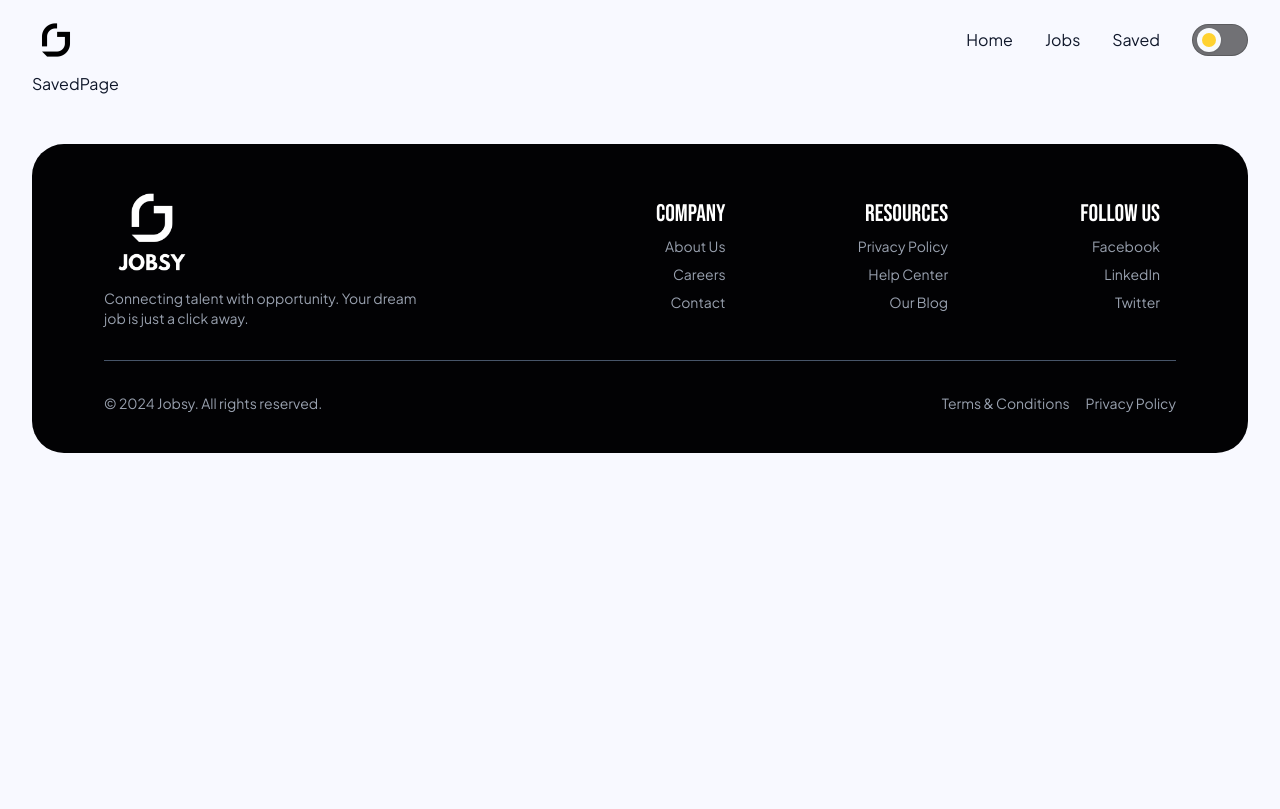
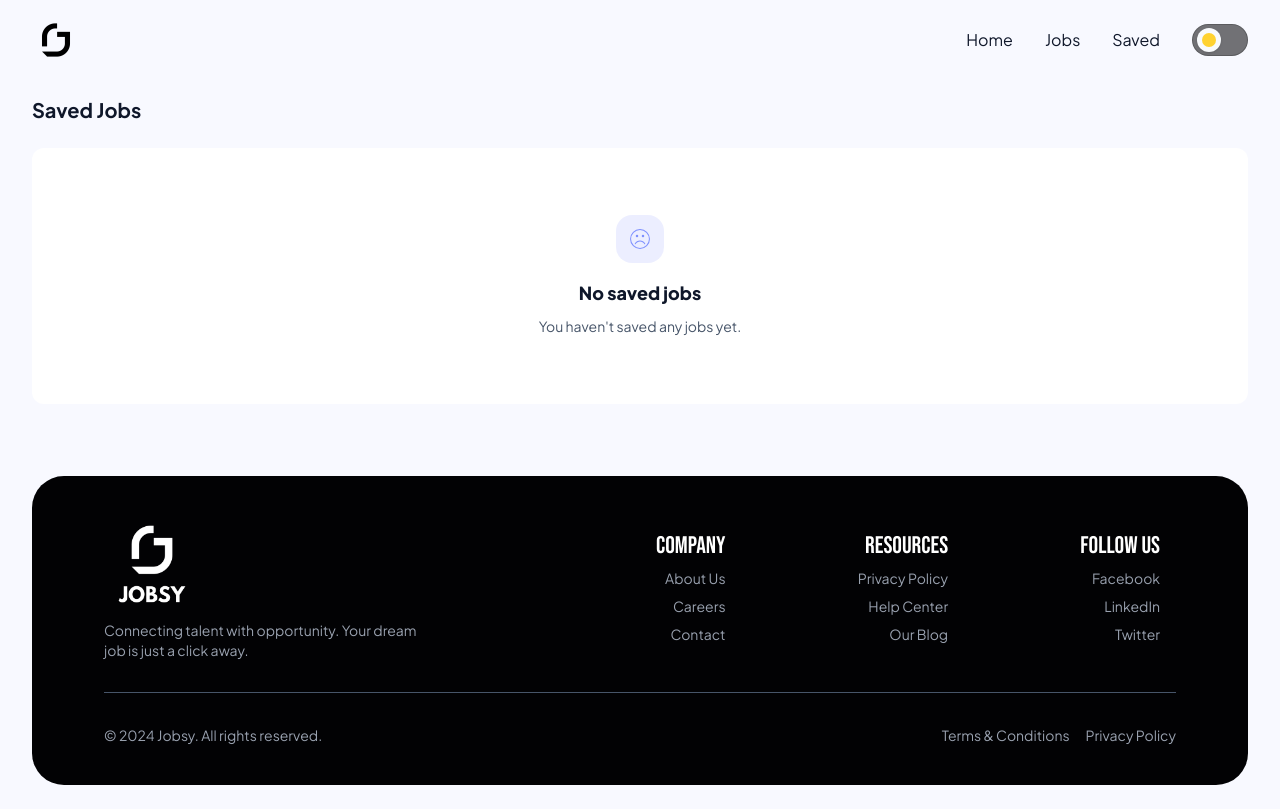
Before and after one commit to jatisusan/jobsy, a React (Vite) app: page /saved in a window 1280 px wide. Built offline with nearby package versions, Linux system fonts and the light colour scheme.

Commit message:
Implement saved jobs

```diff
--- a/src/components/NoJobsFound.jsx
+++ b/src/components/NoJobsFound.jsx
@@ -1,6 +1,6 @@
 import { CiFaceFrown, CiSearch } from "react-icons/ci";
 
-const NoJobsFound = () => {
+const NoJobsFound = ({ title, message }) => {
   return (
     <div className="flex min-h-56 items-center justify-center px-3 py-6">
       <div className="w-full max-w-md text-center">
@@ -8,17 +8,10 @@ const NoJobsFound = () => {
           <CiFaceFrown className="text-2xl" />
         </div>
 
-        <h3 className="text-lg font-extrabold text-text-primary">
-          No jobs found
-        </h3>
+        <h3 className="text-lg font-extrabold text-text-primary">{title}</h3>
         <p className="mt-2 text-sm leading-relaxed text-text-secondary">
-          We couldn't find any jobs matching your criteria.
+          {message}
         </p>
-
-        <div className="mt-5 inline-flex items-center gap-2 rounded-full border border-primary-100/35 bg-bg-300 px-3 py-1.5 text-xs font-semibold text-text-secondary">
-          <CiSearch className="text-sm text-primary-200" />
-          Tip: Clear filters to widen results
-        </div>
       </div>
     </div>
   );
--- a/src/globals.css
+++ b/src/globals.css
@@ -68,7 +68,6 @@
     --color-bg-300: #151a2f;
     --color-bg-400: #1b2140;
 
-    /* --color-bg-300: #020204; */
     --color-primary-100: #7b8cff;
     --color-primary-200: #93a1ff;
 
--- a/src/pages/JobDetailsPage.jsx
+++ b/src/pages/JobDetailsPage.jsx
@@ -49,7 +49,10 @@ const JobDetailsPage = () => {
           again."
         />
       ) : !jobInfo ? (
-        <NoJobsFound />
+        <NoJobsFound
+          title="Job not found"
+          message="The job you are looking for does not exist or has been removed."
+        />
       ) : (
         <div className="space-y-6">
           <header className="rounded-2xl border border-primary-100/25 bg-linear-to-br from-bg-400 to-bg-300 p-5 shadow-sm sm:p-7">
--- a/src/pages/JobsPage.jsx
+++ b/src/pages/JobsPage.jsx
@@ -91,7 +91,10 @@ const JobsPage = () => {
           ) : filteredJobs.length > 0 ? (
             <JobsList jobs={filteredJobs} />
           ) : (
-            <NoJobsFound />
+            <NoJobsFound
+              title="No jobs found"
+              message="We couldn't find any jobs matching your criteria."
+            />
           )}
           {!debouncedQuery && !isLoading && filteredJobs.length > 0 && (
             <Pagination
--- a/src/pages/SavedPage.jsx
+++ b/src/pages/SavedPage.jsx
@@ -1,8 +1,70 @@
+import { useEffect, useState } from "react";
+
+import { fetchJobById } from "../utils/api";
+import JobsList from "../components/JobsList";
+import NoJobsFound from "../components/NoJobsFound";
+import ErrorMessage from "../components/ErrorMessage";
+import Loading from "../components/Loading";
 
 const SavedPage = () => {
+  const [jobs, setJobs] = useState([]);
+  const [isLoading, setIsLoading] = useState(false);
+  const [error, setError] = useState(null);
+
+useEffect(() => {
+  const loadSavedJobs = async () => {
+    try {
+      setIsLoading(true);
+
+      const savedIds =
+        JSON.parse(localStorage.getItem("savedJobs")) || [];
+
+      if (savedIds.length === 0) {
+        setJobs([]);
+        return;
+      }
+
+      const requests = savedIds.map((id) => fetchJobById(id));
+
+      const results = await Promise.all(requests);
+
+      setJobs(results.filter(Boolean));
+    } catch (err) {
+      setError(err);
+    } finally {
+      setIsLoading(false);
+    }
+  };
+
+  loadSavedJobs();
+}, []);
+
+
   return (
-    <div>SavedPage</div>
-  )
-}
+    <section className="py-4 sm:py-6">
+      <h2 className="mb-4 text-xl font-bold text-text-primary sm:mb-6">
+        Saved Jobs
+      </h2>
 
-export default SavedPage
+      <div className="w-full rounded-xl bg-bg-300 p-3 sm:p-4">
+        {isLoading ? (
+          <Loading
+            title="Loading saved jobs..."
+            message="Fetching your bookmarked opportunities."
+          />
+        ) : error ? (
+          <ErrorMessage message="Failed to load your saved jobs. Please try again." />
+        ) : jobs.length > 0 ? (
+          <JobsList jobs={jobs} />
+        ) : (
+          <NoJobsFound
+            title="No saved jobs"
+            message="You haven't saved any jobs yet."
+          />
+        )}
+      </div>
+    </section>
+  );
+};
+
+export default SavedPage;
--- a/src/utils/utils.js
+++ b/src/utils/utils.js
@@ -64,3 +64,8 @@ export const isJobSaved = (jobId) => {
   const savedJobs = JSON.parse(localStorage.getItem("savedJobs")) || [];
   return savedJobs.includes(jobId);
 };
+
+export const getSavedJobs = () => {
+  const savedJobs = JSON.parse(localStorage.getItem("savedJobs")) || [];
+  return savedJobs;
+}
```
